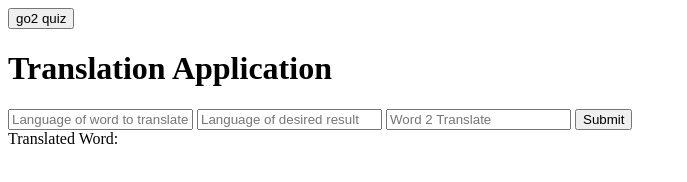
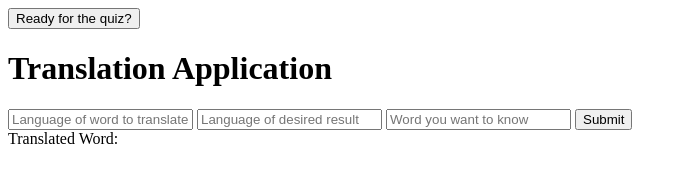
Before and after one commit to JordanSenpai/Translate-Quiz, a website: page public/translate.html in a window 1280 px wide. Shown: the whole page, without its empty margins (0-687 px from the left). Drawn offline with nearby package versions, Linux system fonts and the light colour scheme.

```diff
--- a/public/translate.html
+++ b/public/translate.html
@@ -8,14 +8,14 @@
 </head>
 <body ng-controller="translateController">
 <form method= "get" action='/quiz'>
-<input type="submit" value="go2 quiz">
+<input type="submit" value="Ready for the quiz?">
 </form>
    <h1>Translation Application</h1>
 
    <form ng-submit = "submit()">
        <input type="text" name="name" placeholder="Language of word to translate" ng-model="translate.orLanguage">
        <input type="text" name="language" placeholder="Language of desired result" ng-model="translate.trLanguage">
-       <input type="text" name="word" placeholder="Word 2 Translate" ng-model="translate.word">
+       <input type="text" name="word" placeholder="Word you want to know" ng-model="translate.word">
        <input type="submit">
    </form>
 
```
